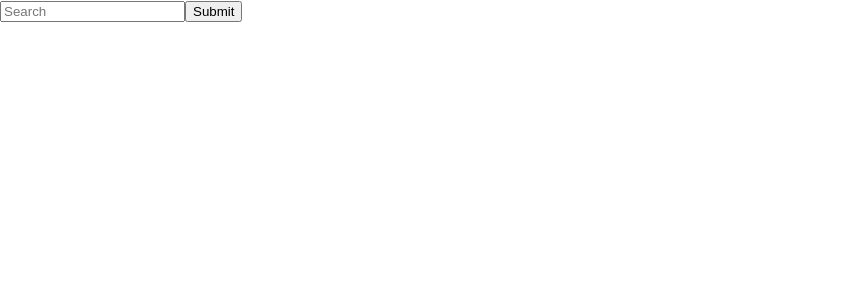
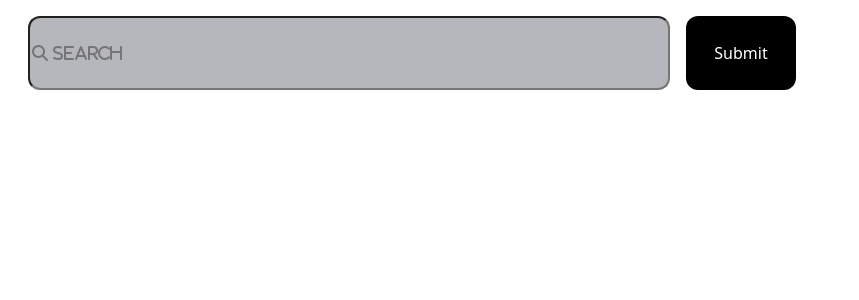
Before and after one commit to HariO7/Alpha-Bi-assignment, a React (Create React App) app: page / in a window 1280 px wide. Shown: the top 300 px of the page, without its empty margins (0-859 px from the left). Built offline with nearby package versions, Linux system fonts and the light colour scheme.

Commit message:
finished css

```diff
--- a/public/index.html
+++ b/public/index.html
@@ -20,6 +20,13 @@
       integrity="sha512-KfkfwYDsLkIlwQp6LFnl8zNdLGxu9YAA1QvwINks4PhcElQSvqcyVLLD9aMhXd13uQjoXtEKNosOWaZqXgel0g=="
       crossorigin="anonymous"
       referrerpolicy="no-referrer"
+    />
+    <!-- CSS only -->
+    <link
+      href="https://cdn.jsdelivr.net/npm/bootstrap@5.1.3/dist/css/bootstrap.min.css"
+      rel="stylesheet"
+      integrity="sha384-1BmE4kWBq78iYhFldvKuhfTAU6auU8tT94WrHftjDbrCEXSU1oBoqyl2QvZ6jIW3"
+      crossorigin="anonymous"
     />
     <!--
       Notice the use of %PUBLIC_URL% in the tags above.
--- a/src/App.js
+++ b/src/App.js
@@ -1,8 +1,8 @@
 import Layout from "./Components/Layout";
-
+import "./App.css";
 function App() {
   return (
-    <div>
+    <div className="container-fluid">
       <Layout />
     </div>
   );
--- /dev/null
+++ b/src/Components/Card.css
@@ -0,0 +1,4 @@
+img{
+    width: 100%;
+    height: 100%;
+}
--- a/src/Components/Card.js
+++ b/src/Components/Card.js
@@ -1,8 +1,9 @@
 import React from "react";
+import "./Card.css";
 
 function Card(props) {
   return (
-    <div>
+    <div className="col-4">
       <img src={props.image} alt="..." />
     </div>
   );
--- a/src/Components/Layout.js
+++ b/src/Components/Layout.js
@@ -10,7 +10,7 @@ function Layout(props) {
   const [isloading, setIsloading] = useState(false);
 
   const [currentPage, setCurrentPage] = useState(1);
-  const [itemsPerPage, setItemsPerPage] = useState(5);
+  const [itemsPerPage, setItemsPerPage] = useState(3);
   const indexOfLastItem = currentPage * itemsPerPage;
   const indexOfFirstItem = indexOfLastItem - itemsPerPage;
   const currentItems = searchData.slice(indexOfFirstItem, indexOfLastItem);
@@ -26,17 +26,16 @@ function Layout(props) {
       params: {
         api_key: "89Kvm7tqRvIcz1DZRWXM392lz7JXbAYm",
         q: search,
-        limit: 100,
+        limit: 30,
       },
     });
     setSearchData(res.data.data);
+    console.log(res.data.data);
     setIsloading(false);
   };
 
   let searchedData = currentItems.map((element) => (
-    <div key={element.id}>
-      <Card image={element.images.fixed_height.url} />
-    </div>
+    <Card image={element.images.fixed_width.url} key={element.id} />
   ));
 
   if (isloading) {
@@ -48,16 +47,18 @@ function Layout(props) {
   };
 
   return (
-    <div>
+    <div className={classes.inputBox}>
       <form onSubmit={onSubmitHandler}>
         <input
-          placeholder="Search"
+          placeholder="&#xF002; Search"
           type="text"
           onChange={searchChangeHandler}
         />
         <button type="submit">Submit</button>
       </form>
-      {searchedData}
+      <div className="container">
+        <div className="row">{searchedData}</div>
+      </div>
       <Paginate
         pageSelector={pageSelector}
         currentPage={currentPage}
--- a/src/Components/Layout.module.css
+++ b/src/Components/Layout.module.css
@@ -0,0 +1,29 @@
+button {
+    background-color: rgb(0, 0, 0);
+    color: white;
+    border-radius: 12px;
+    width: 110px;
+    height: 74px;
+    border: none;
+}
+
+input {
+    width: 642px;
+    height: 74px;
+    text-align: center;
+    background: #b5b7bc;
+    border-radius: 12px;
+    margin: 16px;
+    text-align: left;
+    font-family: FontAwesome;
+    font-style: normal;
+}
+
+.inputBox{
+    width: 816px;
+    height: 122px;
+    top: 72px;
+    background: #ffffff;
+    border-radius: 20px;
+    margin-bottom: 50px;
+}
--- /dev/null
+++ b/src/Components/UI/LoadingSpinner.css
@@ -0,0 +1,5 @@
+.loader{
+    text-align: center;
+    color: blue;
+    margin: auto;
+}
--- a/src/Components/UI/LoadingSpinner.js
+++ b/src/Components/UI/LoadingSpinner.js
@@ -1,8 +1,8 @@
 import React from "react";
-
+import "./LoadingSpinner.css";
 function LoadingSpinner() {
   return (
-    <div>
+    <div className="loader">
       <i className="fa-solid fa-circle-notch fa-4x fa-spin"></i>
     </div>
   );
--- a/src/Components/UI/Paginate.js
+++ b/src/Components/UI/Paginate.js
@@ -7,15 +7,19 @@ function Paginate(props) {
   }
   return (
     <nav>
-      <ul>
+      <ul className="pagination pagination-sm justify-content-center border-0">
         {pageNo.map((number) => {
-          // add class for inactive
+          let classes = "page-item";
           if (number === props.currentPage) {
-            // add class for active
+            classes += "active";
           }
           return (
-            <li>
-              <a href="#" onClick={() => props.pageSelector(number)}>
+            <li className={classes}>
+              <a
+                href="#"
+                onClick={() => props.pageSelector(number)}
+                className="page-link"
+              >
                 {number}
               </a>
             </li>
--- a/src/index.css
+++ /dev/null
@@ -1,13 +0,0 @@
-body {
-  margin: 0;
-  font-family: -apple-system, BlinkMacSystemFont, 'Segoe UI', 'Roboto', 'Oxygen',
-    'Ubuntu', 'Cantarell', 'Fira Sans', 'Droid Sans', 'Helvetica Neue',
-    sans-serif;
-  -webkit-font-smoothing: antialiased;
-  -moz-osx-font-smoothing: grayscale;
-}
-
-code {
-  font-family: source-code-pro, Menlo, Monaco, Consolas, 'Courier New',
-    monospace;
-}
--- a/src/index.js
+++ b/src/index.js
@@ -1,6 +1,5 @@
 import React from "react";
 import ReactDOM from "react-dom/client";
-import "./index.css";
 import App from "./App";
 
 const root = ReactDOM.createRoot(document.getElementById("root"));
```
Also changed, not shown: src/App.css (added).
